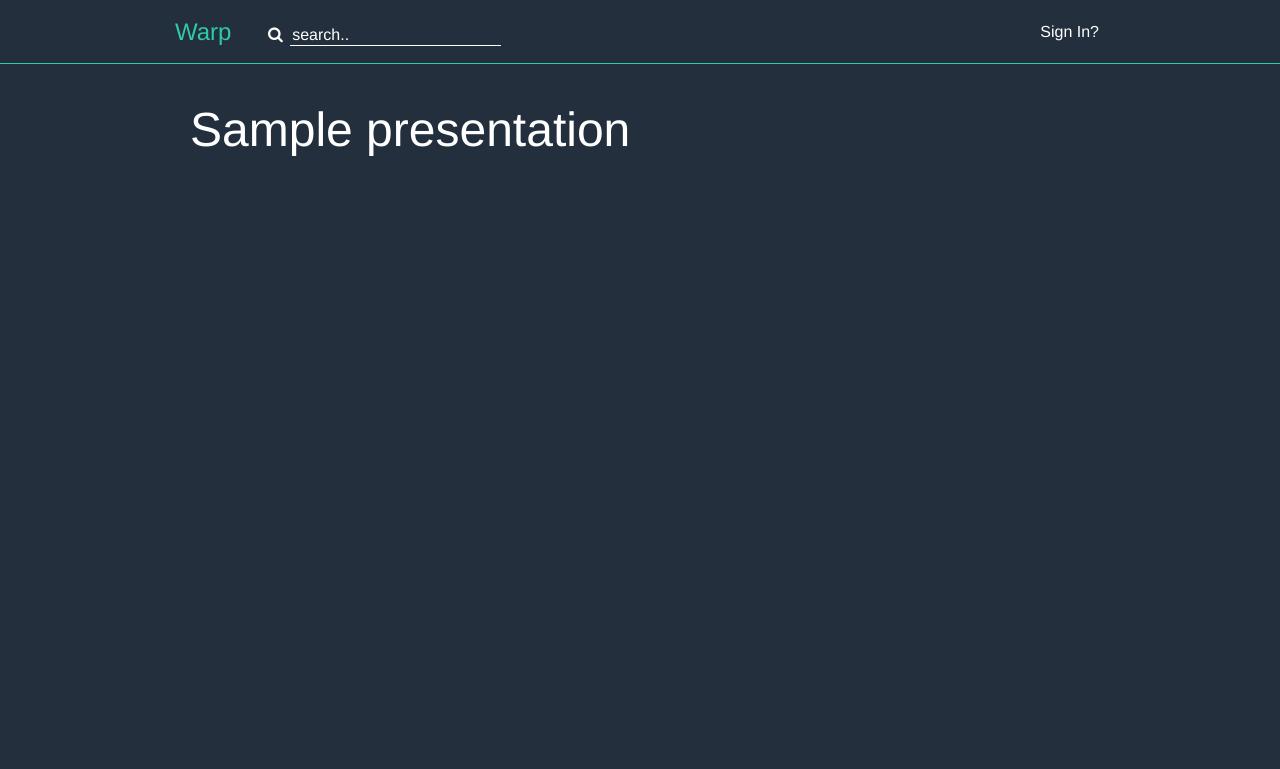
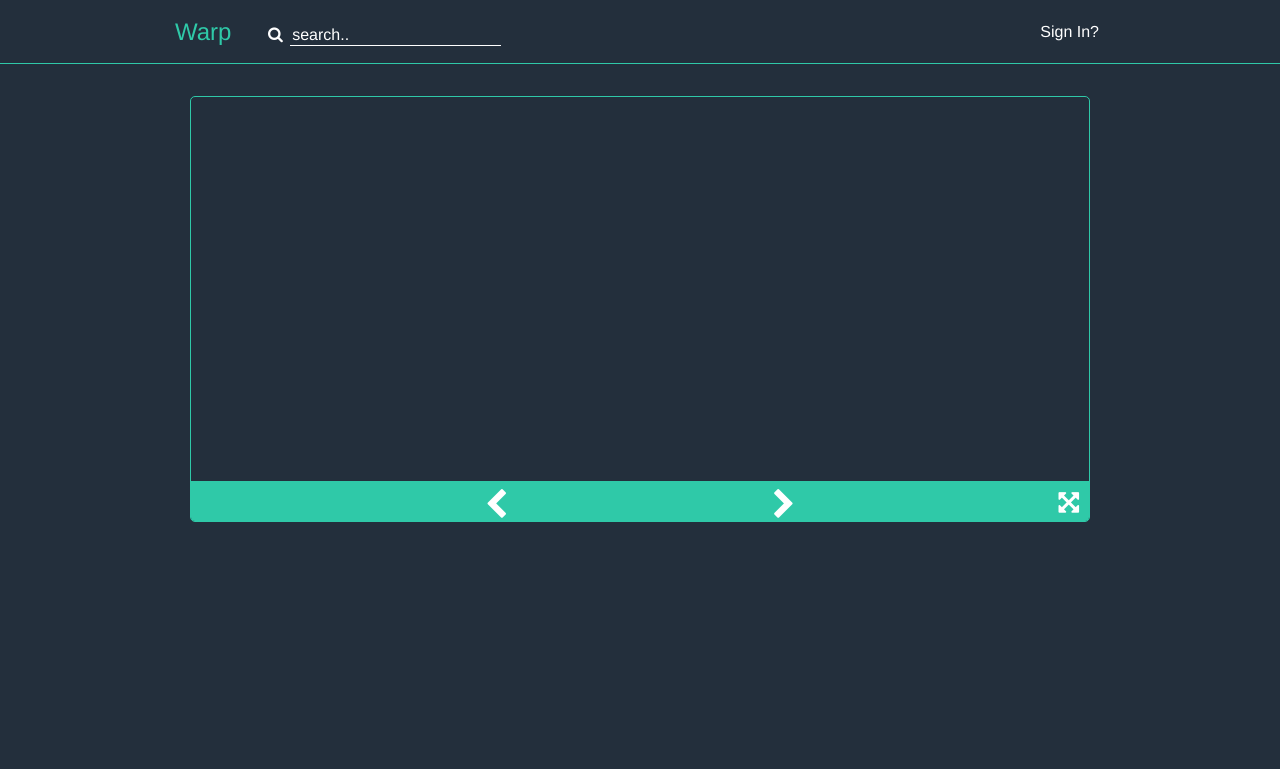
Before and after one commit to SaturDJang/warp, a Django app: page /detail/1 in a window 1280 px wide. Shown: the top 769 px of the page. Run offline with Django 3.2, Linux system fonts and the light colour scheme; tables that the repository leaves empty hold one stand-in row (values such as "Sample post"); style sheets or scripts are compiled from the project's sources; parts of the project's set-up code (start-up, migrations or seed data) failed here and were passed over; some libraries are stand-ins or nearby versions.

Commit message:
Prototype slide pane

```diff
--- a/warp/static/sass/main.scss
+++ b/warp/static/sass/main.scss
@@ -6,10 +6,11 @@
 
 //default apply (mobile first)
 
-@import "mobile/presentation.create";
 @import "mobile/header";
 @import "mobile/login";
+@import "mobile/presentation.create";
 @import "mobile/presentation.list";
+@import "mobile/presentation.detail";
 
 //tablet-all
 @media screen and (min-width: $tablet-min-width) and (max-width: $tablet-max-width) {
--- /dev/null
+++ b/warp/static/sass/mobile/presentation.detail.scss
@@ -0,0 +1,33 @@
+div#detail {
+  div.slide-pane {
+    border: 1px solid $key-green-color;
+    border-radius: 5px;
+    div.slides {
+      visibility: hidden;
+      div {
+        height: 30vw;
+      }
+    }
+    div.controller {
+      border-radius: 0 0 4px 4px;
+      background-color: $key-green-color;
+      height: 40px;
+      position: relative;
+      div.arrows {
+        font-size: 2em;
+        text-align: center;
+        a {
+          margin-left: 10vw;
+          margin-right: 10vw;
+        }
+      }
+      div.extra-commands {
+        position: absolute;
+        right: 0;
+        bottom: 0;
+        margin: 0 10px 0;
+        font-size: 1.5em;
+      }
+    }
+  }
+}
--- a/warp/templates/presentation/presentation_detail.html
+++ b/warp/templates/presentation/presentation_detail.html
@@ -1,17 +1,37 @@
 {% extends "base.html" %}
+{% load staticfiles %}
+
 {% block title %}{% block head_title %}{% endblock head_title %}{% endblock title %}
 
 {% block content %}
-  <div class="row">
-    <div class="small-12 columns">
-    {% if presentation %}
-        <h1>{{ presentation.subject }}</h1>
-        {% autoescape off %}
-        <div class="presentation">
-          {{ presentation.html }}
+  <div class="row" id="detail">
+    <div class="small-12 medium-12 large-12 columns">
+      <div class="slide-pane">
+        <div class="slides">
+          {% for slide in presentation.slide_set.all %}
+          <div>{{ slide.markdown }}</div>
+          {% endfor %}
         </div>
-        {% endautoescape %}
-    {% endif %}
+        <div class="controller">
+          <div class="arrows">
+            <a id="prev-btn"><i class="fa fa-chevron-left" aria-hidden="true"></i></a>
+            <a id="next-btn"><i class="fa fa-chevron-right" aria-hidden="true"></i></a>
+          </div>
+          <div class="extra-commands">
+            <a id="full-screen-btn"><i class="fa fa-arrows-alt" aria-hidden="true"></i></a>
+          </div>
+        </div>
+      </div>
     </div>
   </div>
 {% endblock %}
+
+{% block extra_css %}
+  <link rel="stylesheet" type="text/css" href="//cdn.jsdelivr.net/jquery.slick/1.6.0/slick.css"/>
+{% endblock %}
+
+{% block extra_javascript %}
+  <script src="{% static 'vendor/marked/marked.js' %}"></script>
+  <script type="text/javascript" src="//cdn.jsdelivr.net/jquery.slick/1.6.0/slick.min.js"></script>
+  <script type="text/javascript" src="{% static 'dist/js/detail/index.min.js' %}"></script>
+{% endblock %}
```
Also changed, not shown: warp/static/js/detail/index.js (added, +25 -0 lines).
